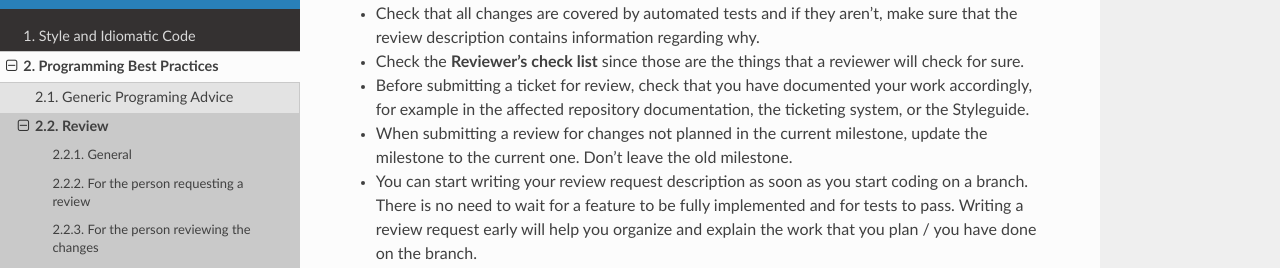
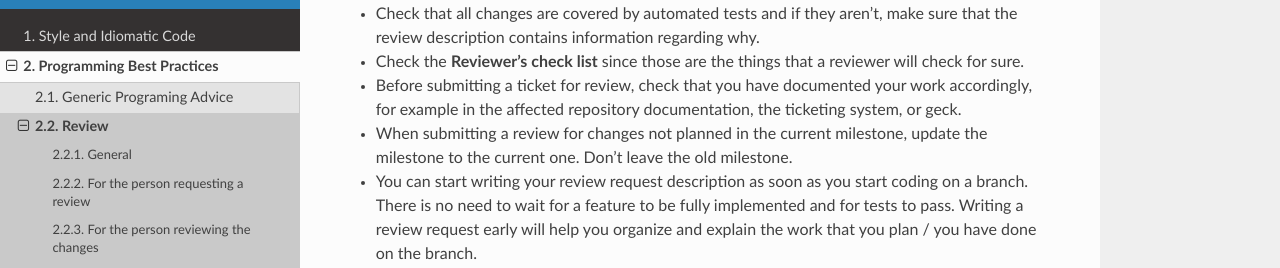
Before and after one commit to chevah/geck, a Sphinx documentation site: the page built from docs/programming/review.rst, in a window 1280 px wide and 900 px high, scrolled down 1853 px. Shown: the part 182-450 px from the top of the window. Built offline with Sphinx 7.4.7 and the Read the Docs theme 2.0.0, drawn with Linux system fonts in a browser that asks for light colours; some of the changed text lies outside the part shown.

Commit message:
Change styleguide to geck in linkes and text

```diff
--- a/CONTRIBUTING.rst
+++ b/CONTRIBUTING.rst
@@ -25,13 +25,13 @@
 Create a new branch and check out to that branch so that you are working on
 your own branch and not the master branch.
 
-``git checkout -b styleguide-improvements`` with
-``styleguide-improvements`` as an example branch name.
+``git checkout -b geck-improvements`` with
+``geck-improvements`` as an example branch name.
 
 If there is a Trac ticket/ GitHub issue involved, add the ID at the
 beginning of the branch name::
 
-    1234-styleguide-improvements
+    1234-geck-improvements
 
 Once all changes are made, git push your changes out to your git branch
 (not the `master` branch) and create the first Pull Request.
--- a/docs/programming/review.rst
+++ b/docs/programming/review.rst
@@ -120,7 +120,7 @@
 
 * Before submitting a ticket for review, check that you have documented your
   work accordingly, for example in the affected repository documentation,
-  the ticketing system, or the Styleguide.
+  the ticketing system, or geck.
 
 * When submitting a review for changes not planned in the current milestone,
   update the milestone to the current one.
@@ -182,7 +182,7 @@
 
 When submitting a ticket for review, the review request should contain the
 following message as described in `pull request template
-<https://github.com/chevah/styleguide/blob/master/.github/PULL_REQUEST_TEMPLATE>`_:
+<https://github.com/chevah/geck/blob/master/.github/PULL_REQUEST_TEMPLATE>`_:
 
 The PR title should be the merge commit message.
 The message should include the ticket ID number.
@@ -294,7 +294,7 @@
 Reviewer's check list - Developer
 ---------------------------------
 
-* Do the **new** changes comply with latest styleguide?
+* Do the **new** changes comply with geck?
 
 * Does the code have automated tests for all the new code?
 
--- a/docs/styleguide/bash.rst
+++ b/docs/styleguide/bash.rst
@@ -73,7 +73,7 @@
     command "${SOME_PATH}/some.file"
 
     # Another example
-    REMOTE_URI=chevah@chevah.com:/home/chevah/styleguide.chevah.com/vm/
+    REMOTE_URI=chevah@chevah.com:/home/chevah/geck.chevah.com/vm/
     scp "$LOCAL_FILE" "${REMOTE_URL}/file"
 
 Instead of:
```
